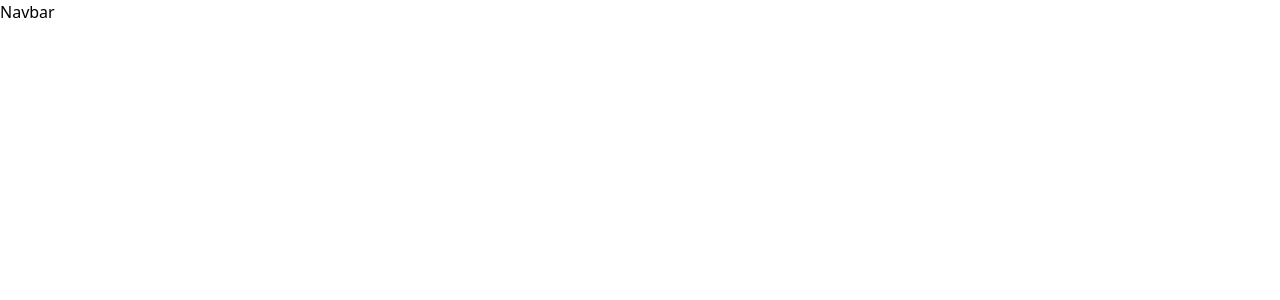
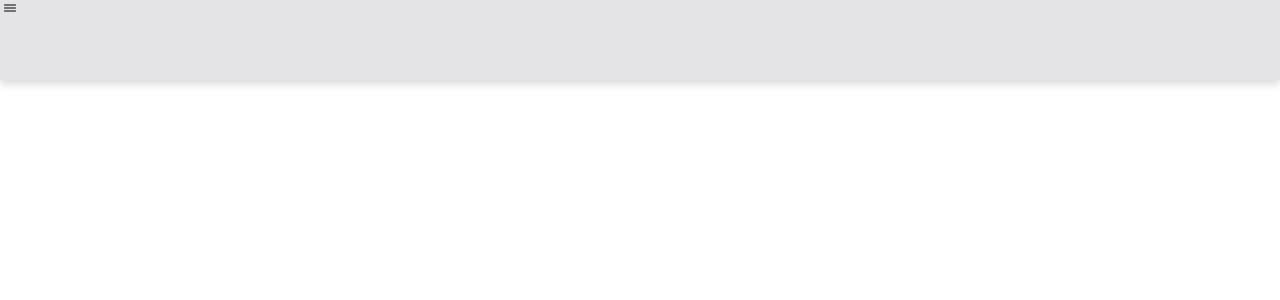
Before and after one commit to mohammad-reza99/nexa, a React (Vite) app: page / in a window 1280 px wide. Shown: the top 300 px of the page. Built offline with nearby package versions, Linux system fonts and the light colour scheme.

Commit message:
feat: add Navbar component with menu icon and update package dependencies

```diff
--- a/package.json
+++ b/package.json
@@ -10,9 +10,11 @@
     "preview": "vite preview"
   },
   "dependencies": {
+    "@heroicons/react": "^2.2.0",
     "@tailwindcss/vite": "^4.1.13",
     "react": "^19.1.1",
     "react-dom": "^19.1.1",
+    "react-icons": "^5.5.0",
     "tailwindcss": "^4.1.13"
   },
   "devDependencies": {
--- a/src/assets/componants/Navbar.jsx
+++ b/src/assets/componants/Navbar.jsx
@@ -1,7 +1,12 @@
 import React from "react";
+import { IoMenuOutline } from "react-icons/io5";
 
 const Navbar = () => {
-  return <div>Navbar</div>;
+  return (
+    <div className="w-screen h-[80px] z-10 bg-zinc-200 fixed drop-shadow-lg">
+      <IoMenuOutline className="w-5" />
+    </div>
+  );
 };
 
 export default Navbar;
```
Also changed, not shown: 1 other file (tests, documents, lock files or other folders).
